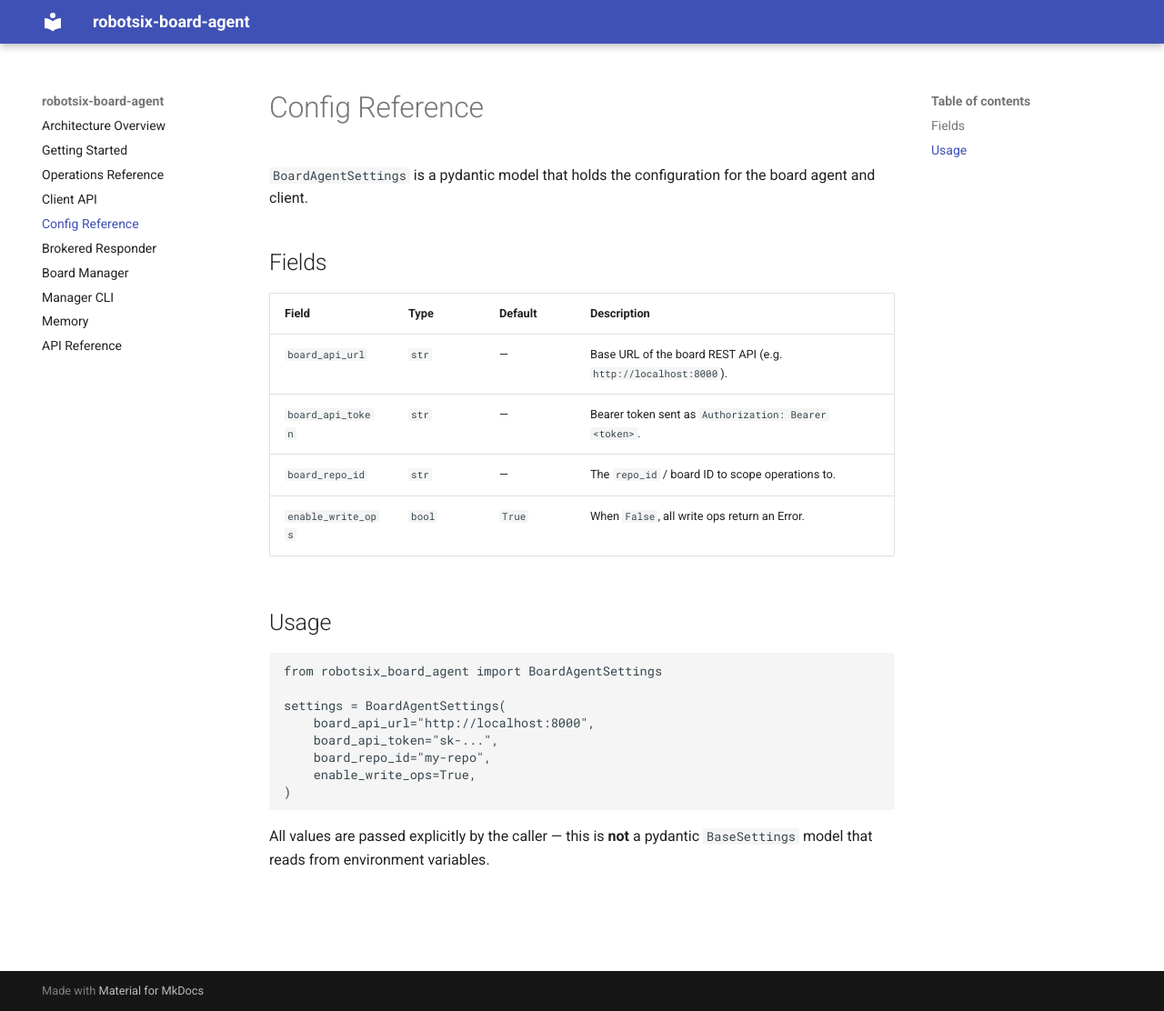
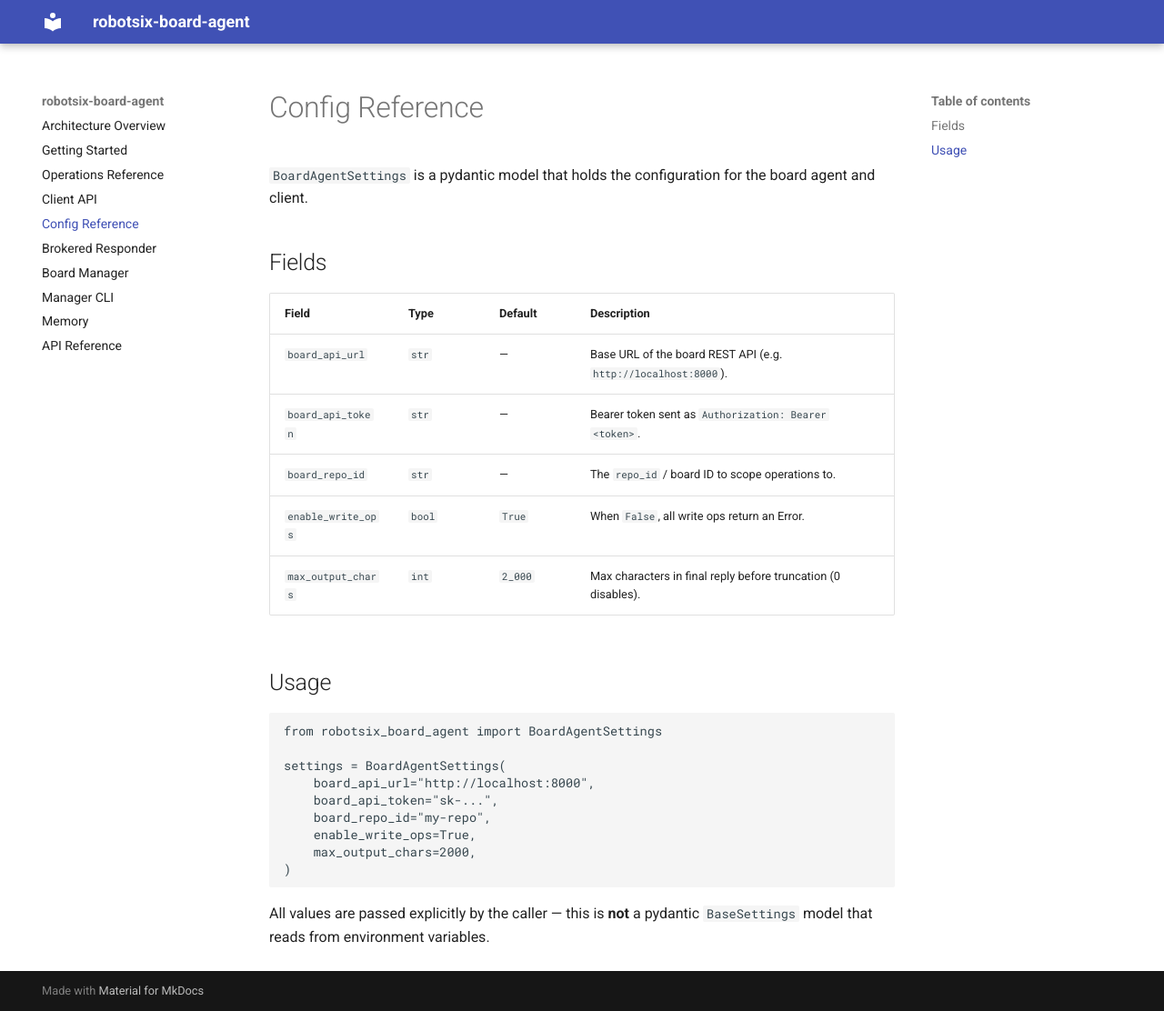
Before and after one commit to damien-robotsix/robotsix-board-agent, an MkDocs documentation site: the page built from docs/config/reference.md, in a window 1280 px wide and 1112 px high. Shown: the whole window at 91% size. Built offline with MkDocs 1.6.1 and Material for MkDocs 9.7.7, drawn with Linux system fonts in a browser that asks for light colours.

Commit message:
mill: max_output_chars field missing from docs/config/reference.md (20260630T032314Z-max-output-chars-field-missing-from-docs-f69d)

````diff
--- a/docs/config/reference.md
+++ b/docs/config/reference.md
@@ -10,7 +10,8 @@
 | `board_api_url`     | `str`   | —       | Base URL of the board REST API (e.g. `http://localhost:8000`). |
 | `board_api_token`   | `str`   | —       | Bearer token sent as `Authorization: Bearer <token>`.          |
 | `board_repo_id`     | `str`   | —       | The `repo_id` / board ID to scope operations to.               |
-| `enable_write_ops`  | `bool`  | `True`  | When `False`, all write ops return an Error.                   |
+| `enable_write_ops`  | `bool`  | `True`   | When `False`, all write ops return an Error.                   |
+| `max_output_chars` | `int`   | `2_000`  | Max characters in final reply before truncation (0 disables).  |
 
 ## Usage
 
@@ -22,6 +23,7 @@
     board_api_token="sk-...",
     board_repo_id="my-repo",
     enable_write_ops=True,
+    max_output_chars=2000,
 )
 ```
 
````
Also changed, not shown: CHANGELOG.md (+1 -1 lines).
